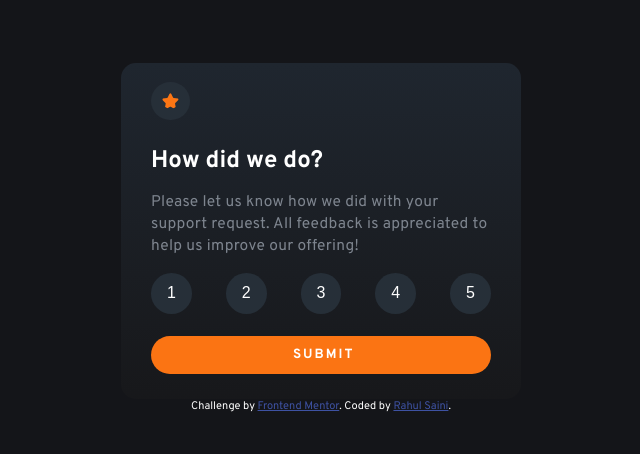
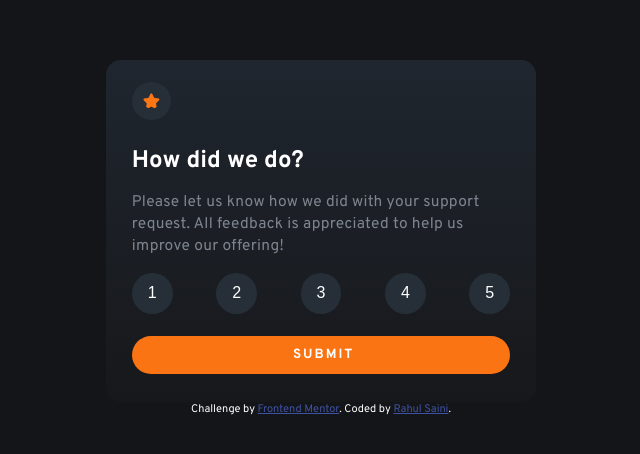
Before and after one commit to Rahul-K-Saini/interactive-rating-component, a plain HTML site: page index.html in a window 1280 px wide. Shown: the part 170-624 px from the top of the page, without its empty margins (327-967 px from the left). Drawn offline with Linux system fonts and the light colour scheme.

Commit message:
Update style.css

```diff
--- a/style.css
+++ b/style.css
@@ -14,7 +14,7 @@ body{
     overflow: hidden;
 }
 .container{
-    max-width: 400px;
+    max-width: 430px;
     background:linear-gradient(rgb(31,38,47), rgba(30,30,30,0.3));
     border-radius: 15px;
 }
@@ -23,8 +23,8 @@ body{
 
 
 .wrapper{
-    width: 85%;
-    margin: 1.2em auto;
+    width: 88%;
+    margin: 1.4em auto;
 }
 .btns{
     display: flex;
```
